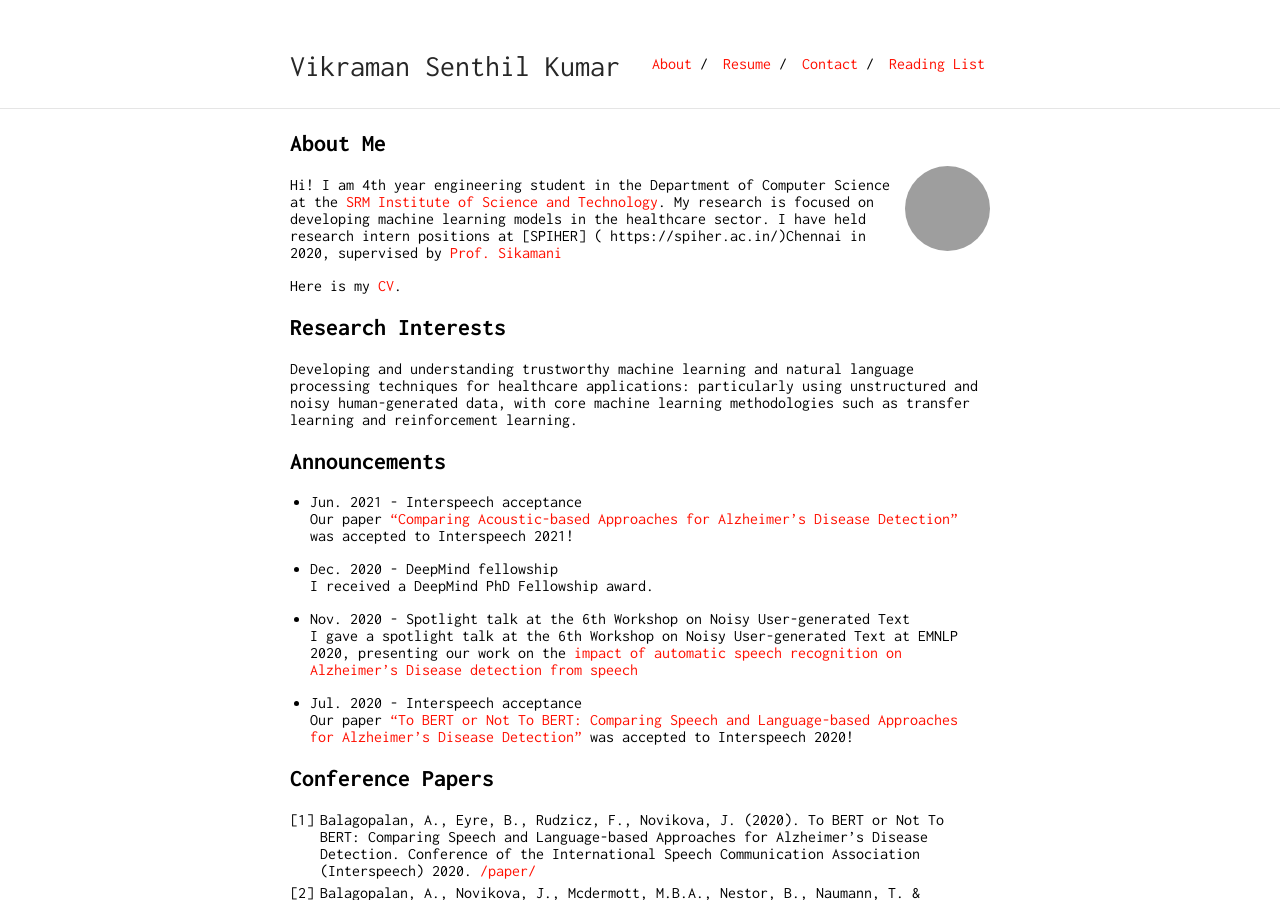
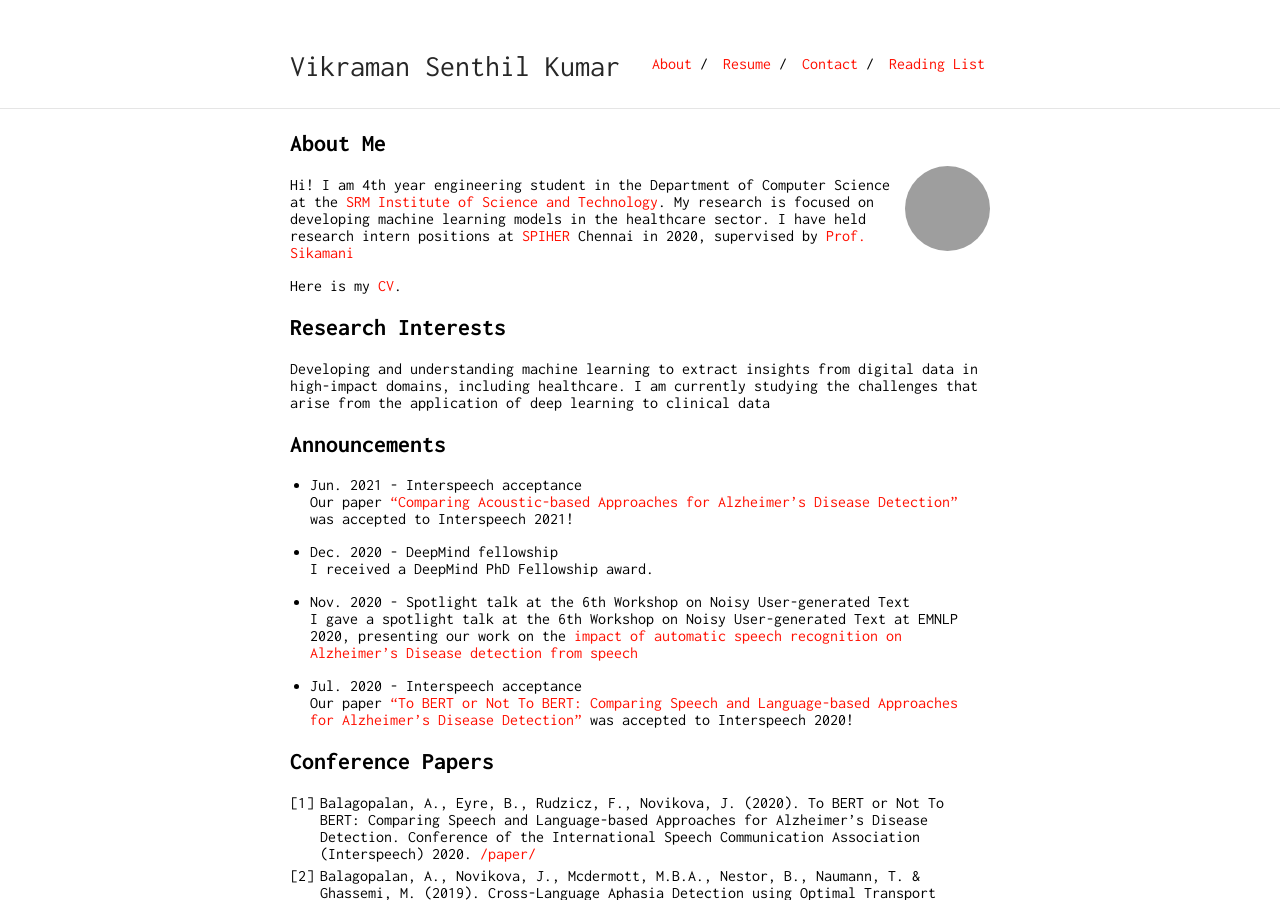
Before and after one commit to Vikramansen/vikramansen.github.io, a Jekyll site: the page built from index.md, in a window 1280 px wide and 900 px high. Built offline with Jekyll 4.4.1, drawn with Linux system fonts in a browser that asks for light colours; our own code applies the rules of GitHub Pages for plain Markdown files; grey boxes are pictures that could not be loaded.

Commit message:
Update index.md

```diff
--- a/index.md
+++ b/index.md
@@ -6,15 +6,13 @@ layout: default
 
 <img class="profile-picture" src="website_image.jpg">
 
-Hi! I am 4th year engineering student in the Department of Computer Science at the [SRM Institute of Science and Technology]( https://www.srmist.edu.in/). My research is focused on developing machine learning models in the healthcare sector. I have held research intern positions at [SPIHER] ( https://spiher.ac.in/)Chennai in 2020, supervised by [Prof. Sikamani]( https://scholar.google.co.in/citations?user=_ftDrIQAAAAJ&hl=en)
+Hi! I am 4th year engineering student in the Department of Computer Science at the [SRM Institute of Science and Technology]( https://www.srmist.edu.in/). My research is focused on developing machine learning models in the healthcare sector. I have held research intern positions at [SPIHER]( https://spiher.ac.in/) Chennai in 2020, supervised by [Prof. Sikamani]( https://scholar.google.co.in/citations?user=_ftDrIQAAAAJ&hl=en)
 
 Here is my [CV](https://aparna-b.github.io/researcher/resume.pdf).
 
 ## Research Interests
 
-Developing and understanding trustworthy machine learning and natural language processing techniques for healthcare
-applications: particularly using unstructured and noisy human-generated data, with core machine learning methodologies
-such as transfer learning and reinforcement learning.
+Developing and understanding machine learning to extract insights from digital data in high-impact domains, including healthcare. I am currently studying the challenges that arise from the application of deep learning to clinical data
 
 ## Announcements
 - Jun. 2021 - Interspeech acceptance  \
```
